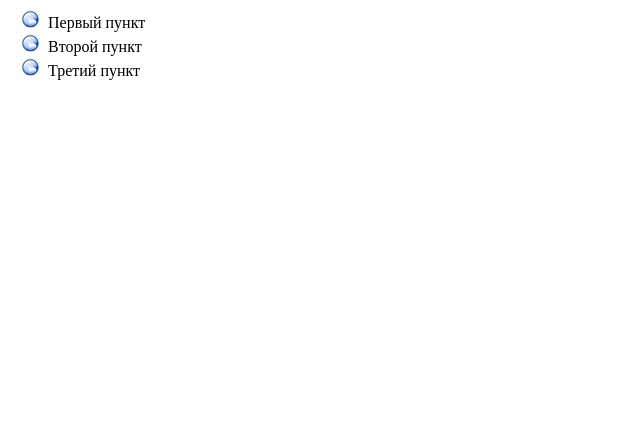
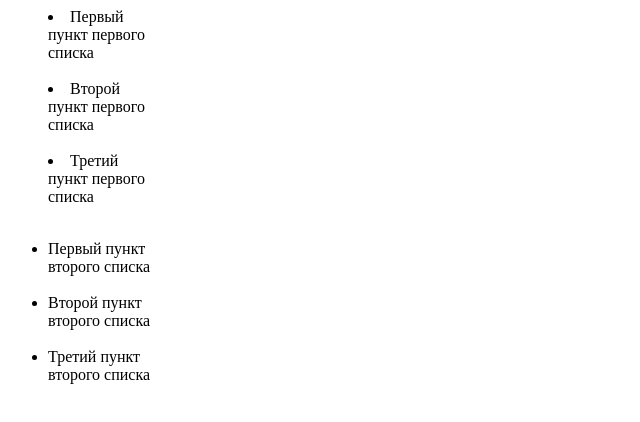
Before and after one commit to zilenina/web, a plain HTML site: page Лабораторная работа №6/public_html/index.html in a window 1280 px wide. Shown: the whole page, without its empty margins (0-640 px from the left). Drawn offline with Linux system fonts and the light colour scheme.

Commit message:
list-style-position

```diff
--- a/Лабораторная работа №6/public_html/index.html
+++ b/Лабораторная работа №6/public_html/index.html
@@ -6,10 +6,19 @@
     <link rel="stylesheet" type="text/css" href="style/style.css">
   </head>
   <body>
-    <ul id="spisok">
-      <li>Первый пункт</li>
-      <li>Второй пункт</li>
-      <li>Третий пункт</li>
-    </ul>
+    <div id="sp">
+      <ul id="spisok1">
+       <li>Первый пункт первого списка</li><br>
+       <li>Второй пункт первого списка</li><br>
+       <li>Третий пункт первого списка</li><br>
+      </ul>
+
+      <ul id="spisok2">
+       <li>Первый пункт второго списка</li><br>
+       <li>Второй пункт второго списка</li><br>
+       <li>Третий пункт второго списка</li><br>
+      </ul>
+   </div>
+
   </body>
 </html>
--- a/Лабораторная работа №6/public_html/style/style.css
+++ b/Лабораторная работа №6/public_html/style/style.css
@@ -1,3 +1,9 @@
-#spisok{
-list-style-image: url(../images/marker.jpg);
+#sp{
+ width:150px;
 }
+#spisok1{
+ list-style-position:inside;
+}
+#spisok2{
+ list-style-position:outside;
+}
```
